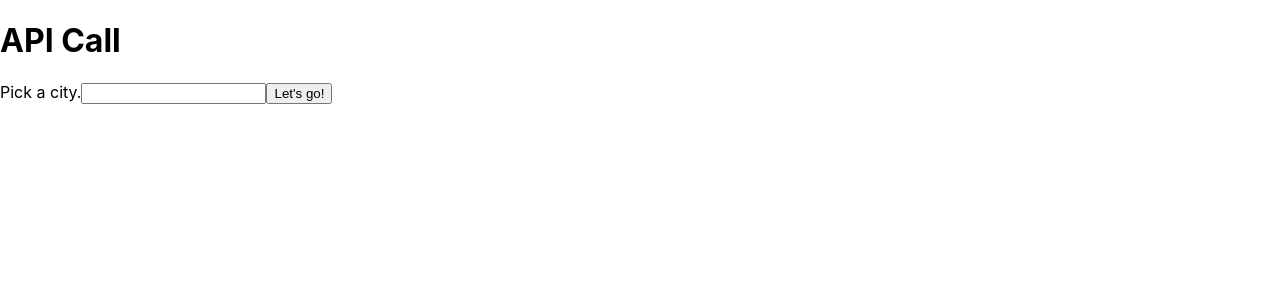
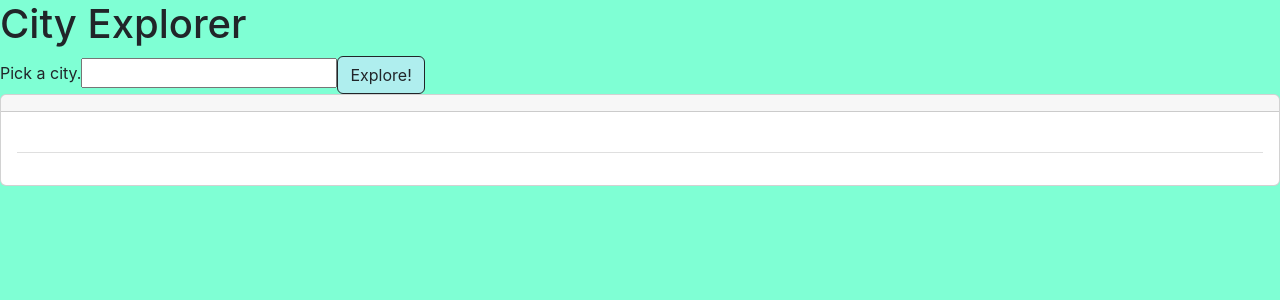
Before and after one commit to enviouscodefellow/city-explorer, a React (Create React App) app: page / in a window 1280 px wide. Shown: the top 300 px of the page. Built offline with nearby package versions, Linux system fonts and the light colour scheme.

Commit message:
functional lat and lon

```diff
--- a/package.json
+++ b/package.json
@@ -7,7 +7,9 @@
     "@testing-library/react": "^13.4.0",
     "@testing-library/user-event": "^13.5.0",
     "axios": "^1.1.3",
+    "bootstrap": "^5.2.2",
     "react": "^18.2.0",
+    "react-bootstrap": "^2.5.0",
     "react-dom": "^18.2.0",
     "react-scripts": "5.0.1",
     "web-vitals": "^2.1.4"
--- a/src/App.js
+++ b/src/App.js
@@ -1,6 +1,9 @@
 import React from 'react';
 import axios from 'axios';
 import './App.css';
+import Button from 'react-bootstrap/Button';
+import Card from 'react-bootstrap/Card';
+import ListGroup from 'react-bootstrap/ListGroup';
 import { render } from '@testing-library/react';
 
 class App extends React.Component {
@@ -9,59 +12,80 @@ class App extends React.Component {
     this.state = {
       city: '',
       cityData: [],
+      lat: '',
+      lon: '',
       error: false,
-      errorMessage: ''
-
-    }
+      errorMessage: '',
+    };
   }
 
   handleInput = (event) => {
     event.preventDefault();
     this.setState({
-      city: event.target.value
-    })
-  }
-
+      city: event.target.value,
+    });
+  };
 
   handleGetCity = async (event) => {
     event.preventDefault();
 
-    try{
-      let cityDataURL = `https://us1.locationiq.com/v1/search?key=${process.env.REACT_APP_LOCATIONIQ_API_KEY}&q=${this.state.city}&format=json`
+    try {
+      let cityDataURL = `https://us1.locationiq.com/v1/search?key=${process.env.REACT_APP_LOCATIONIQ_API_KEY}&q=${this.state.city}&format=json`;
       let cityData = await axios.get(cityDataURL);
+      console.log(cityData);
 
       console.log(cityData.data[0]);
       this.setState({
         cityData: cityData.data[0],
-        error: false
+        lat: `Latitude: ${cityData.data[0].lat}`,
+        lon: `Longitude: ${cityData.data[0].lon}`,
+        error: false,
       });
-          } catch(error){
+    } catch (error) {
       console.log(error);
       this.setState({
         error: true,
-              errorMessage: error.message
-            })
+        errorMessage: error.message,
+      });
     }
-  }
+  };
 
-
-render () {
+  render() {
     return (
       <>
-    <h1>API Call</h1>
+        <h1>City Explorer</h1>
 
         <form onSubmit={this.handleGetCity}>
-    <label> Pick a city.
-      <input type="text" onInput={this.handleInput}/>
-      <button type='submit'>Let's go!</button>
+          <label>
+            {' '}
+            Pick a city.
+            <input type="text" onInput={this.handleInput} />
+            <Button style= {{backgroundColor: "paleturquoise"}} variant="outline-dark" type="submit">
+              Explore!
+            </Button>
           </label>
         </form>
-    {this.state.error
-    ?
+        {this.state.error ? (
           <p>{this.state.errorMessage}</p>
-  :
-  <p>{this.state.cityData.display_name}</p>
-    }
+        ) : (
+          <>
+          <Card style={{ width: 'auto' }}>
+          <Card.Header>{this.state.cityData.display_name}</Card.Header>
+          {/* <Card.Img variant="top" src="holder.js/100px180?text=Image cap" /> */}
+      <Card.Body>
+        <Card.Title></Card.Title>
+        <ListGroup variant="flush">
+        <ListGroup.Item>{this.state.lat}</ListGroup.Item>
+        <ListGroup.Item>{this.state.lon}</ListGroup.Item>
+        </ListGroup>
+        {/* <Button variant="primary">Display Map</Button> */}
+      </Card.Body>
+    </Card>
+            {/* <p>{this.state.cityData.display_name}</p>
+            <p>{this.state.lat}</p>
+            <p>{this.state.lon}</p> */}
+          </>
+        )}
       </>
     );
   }
--- a/src/index.css
+++ b/src/index.css
@@ -5,6 +5,7 @@ body {
     sans-serif;
   -webkit-font-smoothing: antialiased;
   -moz-osx-font-smoothing: grayscale;
+  background-color: aquamarine;
 }
 
 code {
--- a/src/index.js
+++ b/src/index.js
@@ -1,5 +1,6 @@
 import React from 'react';
 import ReactDOM from 'react-dom/client';
+import 'bootstrap/dist/css/bootstrap.min.css';
 import './index.css';
 import App from './App';
 
```
Also changed, not shown: 1 other file (tests, documents, lock files or other folders). Lines whose indentation alone changed are shown as unchanged.
